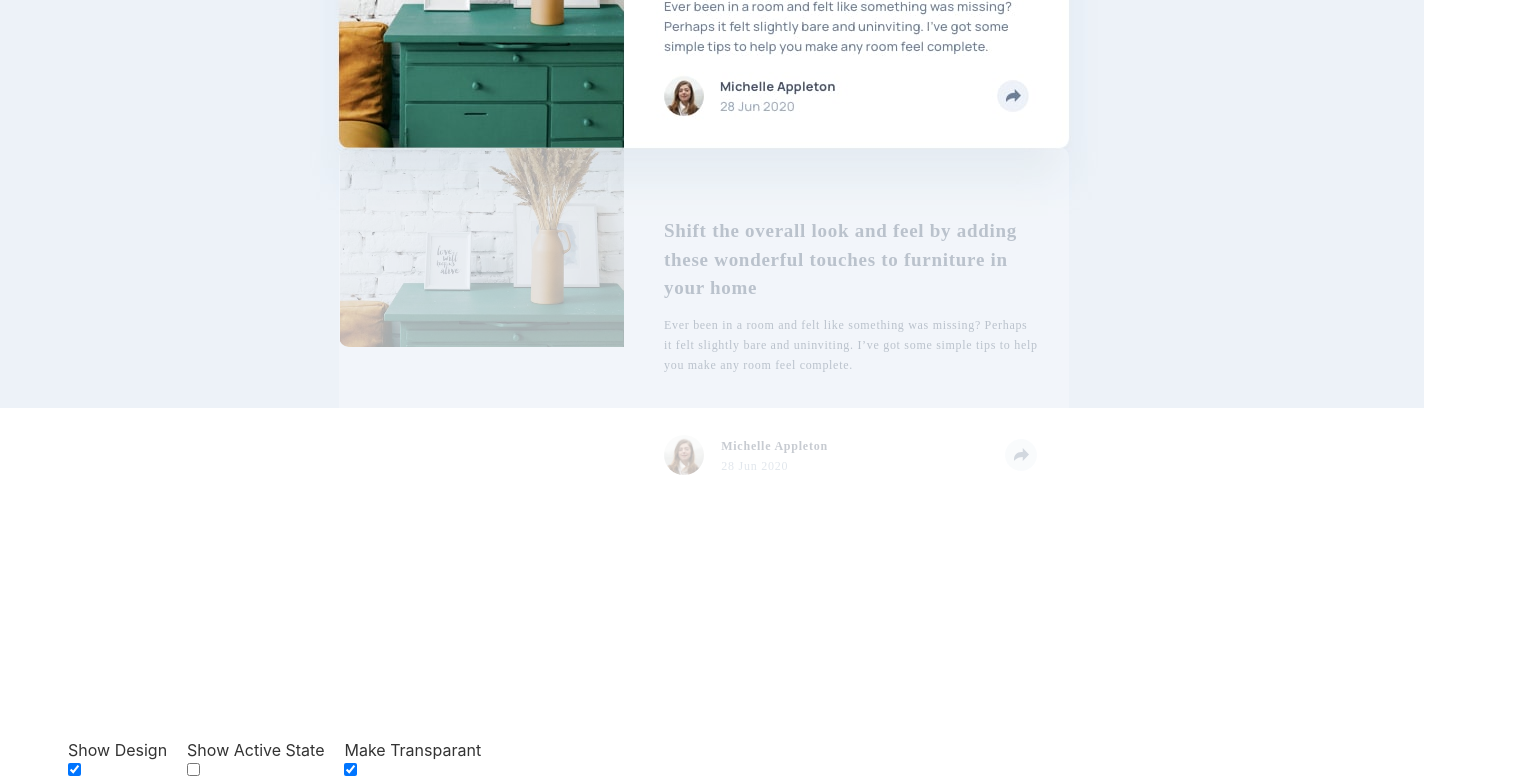
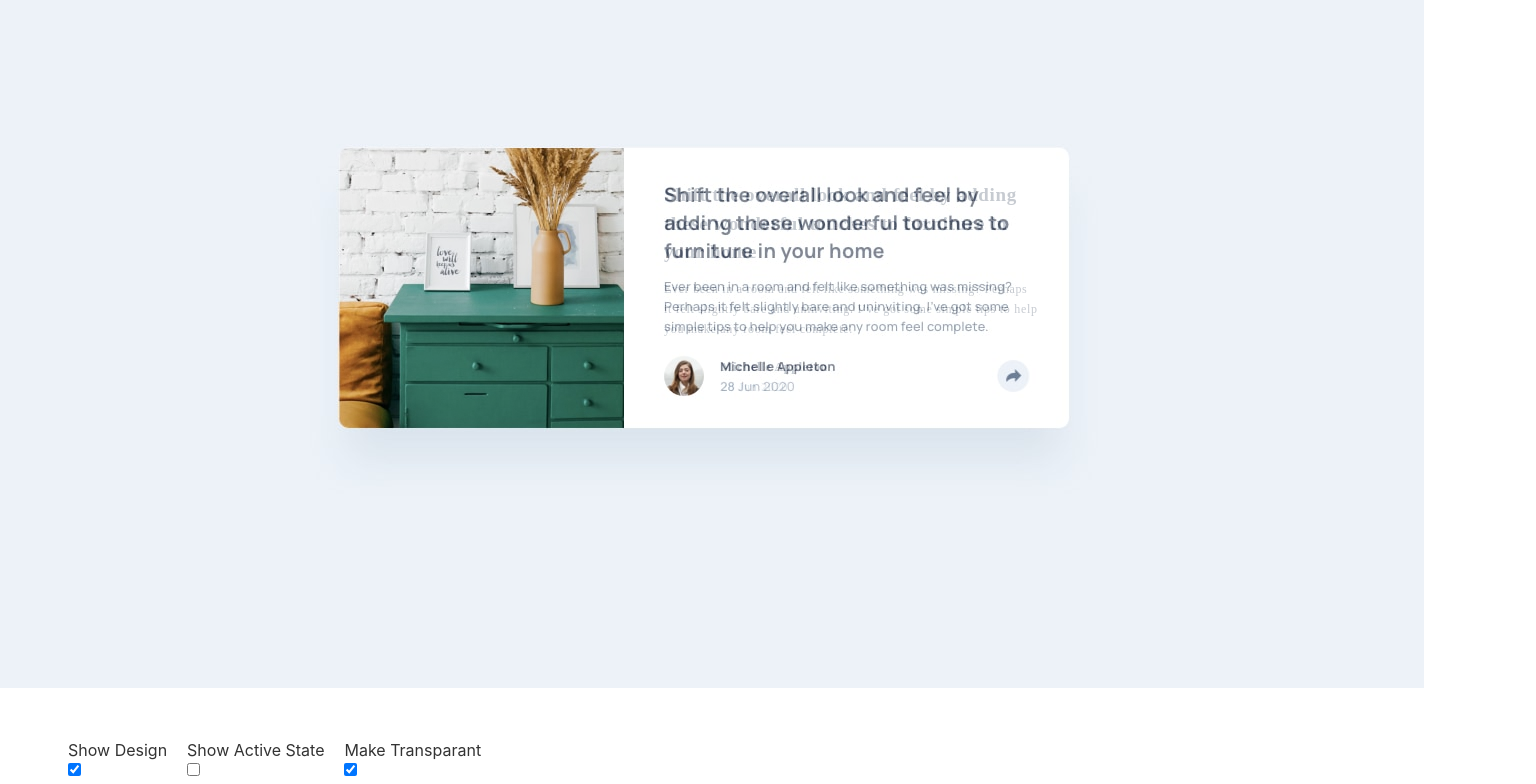
Before and after one commit to jemeneradev/frontendMentors_Challenge_Article-Preview-Component, a Svelte app: page / in a window 1536 px wide. Shown: the top 784 px of the page. Built offline with nearby package versions, Linux system fonts and the light colour scheme.

Commit message:
Desktop version looks good.

```diff
--- a/src/App.svelte
+++ b/src/App.svelte
@@ -34,7 +34,7 @@
 
   @media screen and (min-width: 1440px) {
     .design {
-      margin-top: -400px;
+      margin-top: -120px;
     }
   }
 </style>
--- a/src/components/Card/Card.svelte
+++ b/src/components/Card/Card.svelte
@@ -10,8 +10,8 @@
     padding: 0;
     width: 327px;
     height: 512px;
-    border-radius: 10px;
-    /* background-color: red; */
+    border-radius: 10px;/*
+    background-color: red; */
     background-color: white;
     /* box-shadow: 0px 10px 10px grey; */
     opacity: .3;
@@ -29,6 +29,7 @@
   }
   .Card__banner img {
     width: 327px;
+    height: 280px;
     object-position: 0px -16px;
   }
   .Card__Info {
@@ -48,6 +49,7 @@
     }
 
     .Card__banner {
+      height: 280px;
       top: 0;
       left: 0;
       width: 285px;
@@ -61,6 +63,7 @@
 
     .Card__Info {
       width: 445px;
+      height: 100%;
       top: 0;
       left: 0;
       flex-direction: column;
--- a/src/components/Card/Contact.svelte
+++ b/src/components/Card/Contact.svelte
@@ -96,7 +96,7 @@
     width: 237px;
     display: flex;
     position: relative;
-    top:5px;
+    top: 5px;
   }
   .Card__Info__Contact_SocialMedia_Links p {
     display: inline;
@@ -141,16 +141,17 @@ top: 0px; */
     position: absolute;
     width: 90px;
     height: 48px;
-    padding-top: 7px;/*
+    padding-top: 7px; /*
     padding-left: 26px; */
-    right:-26px
+    right: -26px;
   }
 
   .dissappearInMobile {
-      display: none;
+    display: none;
   }
   @media screen and (min-width: 1440px) {
     .Card__Info__Contact {
+      margin-top: 2px;
       height: 70px;
       padding: 0;
     }
@@ -166,7 +167,7 @@ top: 0px; */
 
     .Card__Info__Contact_SocialMedia {
       width: 248px;
-      height: 49px;
+      height: 55px;
       border-radius: 10px;
       top: -76px;
       left: 265px;
@@ -192,17 +193,21 @@ top: 0px; */
       margin-top: 12px;
     }
 
+    .Card__Info__Contact_SocialMedia_Action {
+      right: -19px;
+    }
+
     .dissappearInMobile {
       display: block;
     }
-
   }
 </style>
 
 <div class="Card__Info Card__Info__Contact">
-
   <div class="Card__Info__Contact Card__Info__Contact__User">
-    <figure class="Card__Info__Contact__User Card__Info__Contact__User__Avatar" class:dissappearInMobile={showSocialMedia === true}>
+    <figure
+      class="Card__Info__Contact__User Card__Info__Contact__User__Avatar"
+      class:dissappearInMobile={showSocialMedia === true}>
       <img src="./images/avatar-michelle.jpg" alt="avatar: michelle" />
       <!--  <figcaption>Fig.1 - Trulli, Puglia, Italy.</figcaption> -->
     </figure>
@@ -234,6 +239,6 @@ top: 0px; */
     </div>
   {/if}
   <div class="Card__Info__Contact_SocialMedia_Action">
-    <ActionButton actionHandler={toggleSocialMedia} active={showSocialMedia}/>
+    <ActionButton actionHandler={toggleSocialMedia} active={showSocialMedia} />
   </div>
 </div>
--- a/src/components/Card/Description.svelte
+++ b/src/components/Card/Description.svelte
@@ -42,12 +42,12 @@
   @media screen and (min-width: 1440px) {
     .Card__Info__Description {
       padding-left: 40px;
-      margin-bottom: 2px;
       width: 400px;
+      height: 204px;
     }
 
     .Card__Info__Description h2 {
-      margin-top: 34px;
+      padding-top: 34px;
       font-size: 19px;
       width: 366px;
       letter-spacing: 0.0378em;
```
